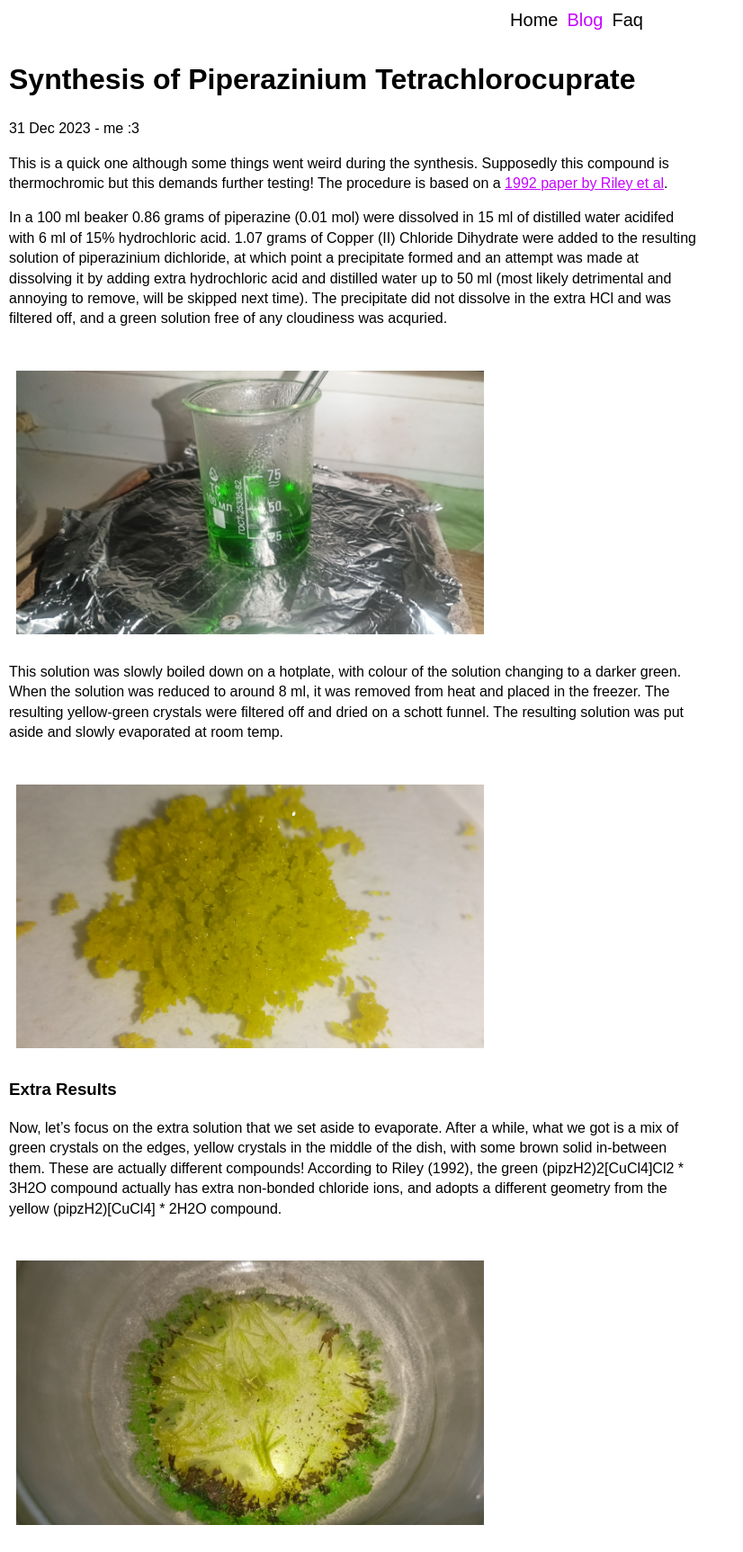
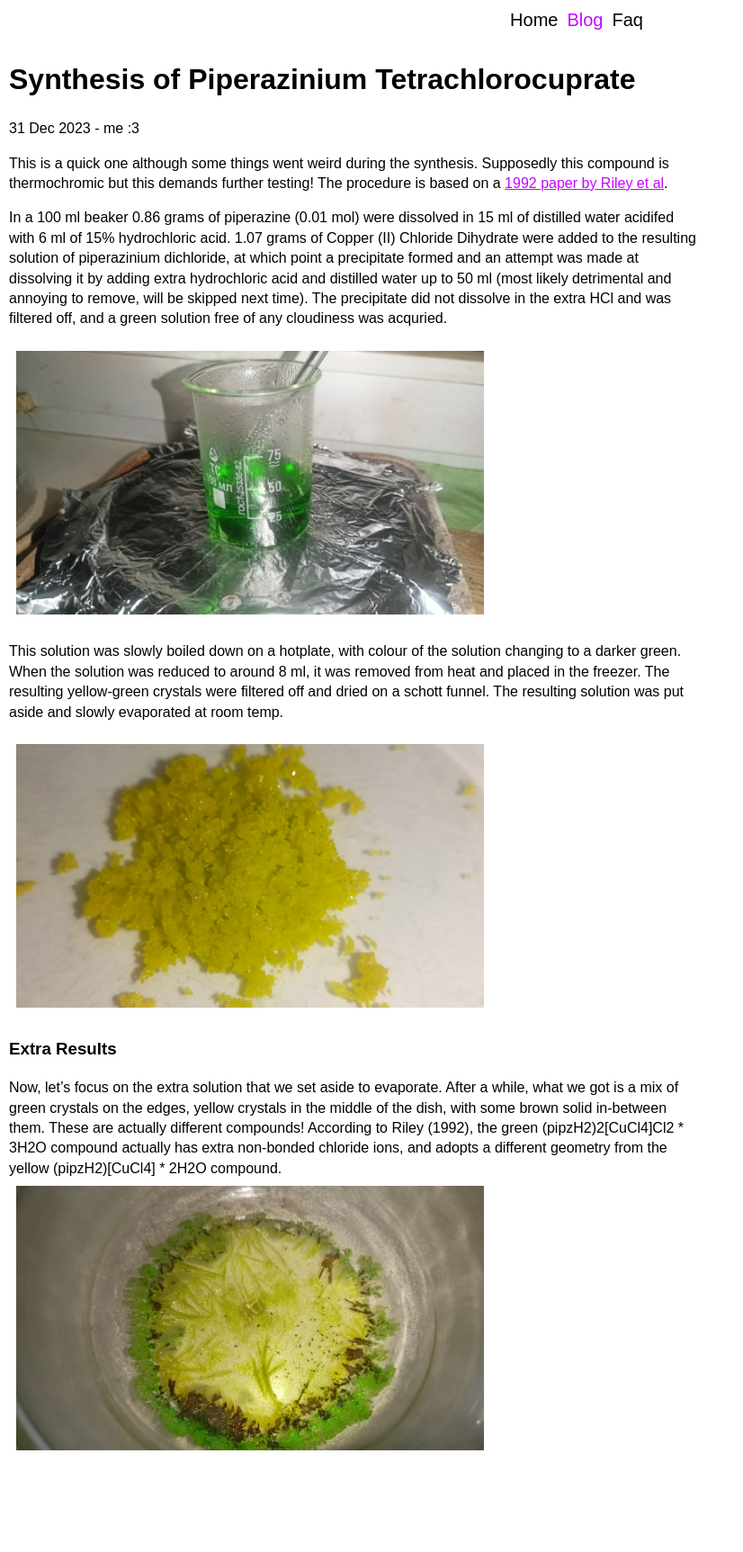
Before and after one commit to isopropyletherperoxide/isopropyletherperoxide.github.io, a Jekyll site: the page built from _posts/2023-12-31-Piperazine-Tetrachlorocuprate.md, in a window 1280 px wide. Shown: the whole page at 90% size, without its empty margins (0-826 px from the left). Built offline with Jekyll 4.4.1, drawn with Linux system fonts in a browser that asks for light colours; after the commit the page ends 1642 px from its top, so only the background shows below that.

Commit message:
piperazine

```diff
--- a/_posts/2023-12-31-Piperazine-Tetrachlorocuprate.md
+++ b/_posts/2023-12-31-Piperazine-Tetrachlorocuprate.md
@@ -12,13 +12,12 @@ This is a quick one although some things went weird during the synthesis. Suppos
 
 In a 100 ml beaker 0.86 grams of piperazine (0.01 mol) were dissolved in 15 ml of distilled water acidifed with 6 ml of 15% hydrochloric acid. 1.07 grams of Copper (II) Chloride Dihydrate were added to the resulting solution of piperazinium dichloride, at which point a precipitate formed and an attempt was made at dissolving it by adding extra hydrochloric acid and distilled water up to 50 ml (most likely detrimental and annoying to remove, will be skipped next time). The precipitate did not dissolve in the extra HCl and was filtered off, and a green solution free of any cloudiness was acquried.
 
-<br><img src="/assets/images/piperazine_tetrachlorocuprate_solution.jpg" width="520" alt="Darkish Green Solution in a 100 ml beaker being evaporated on a hotplate" title="Green Solution"><br>
+<img src="/assets/images/piperazine_tetrachlorocuprate_solution.jpg" width="520" alt="Darkish Green Solution in a 100 ml beaker being evaporated on a hotplate" title="Green Solution"><br>
 
 This solution was slowly boiled down on a hotplate, with colour of the solution changing to a darker green. When the solution was reduced to around 8 ml, it was removed from heat and placed in the freezer. The resulting yellow-green crystals were filtered off and dried on a schott funnel. The resulting solution was put aside and slowly evaporated at room temp.
 
-<br><img src="/assets/images/piperazine_tetrachlorocuprate.jpg" width="520" alt="Yellow-Green Crystals on a Dish" title="Yellow-Green Crystals"><br>
+<img src="/assets/images/piperazine_tetrachlorocuprate.jpg" width="520" alt="Yellow-Green Crystals on a Dish" title="Yellow-Green Crystals"><br>
 
 ### Extra Results
 Now, let's focus on the extra solution that we set aside to evaporate. After a while, what we got is a mix of green crystals on the edges, yellow crystals in the middle of the dish, with some brown solid in-between them. These are actually different compounds! According to Riley (1992), the green (pipzH2)2[CuCl4]Cl2 * 3H2O compound actually has extra non-bonded chloride ions, and adopts a different geometry from the yellow (pipzH2)[CuCl4] * 2H2O compound.
-
 <br><img src="/assets/images/piperazine_tetrachlorocuprate_polymorphs.jpg" width="520" alt="Yellow and Green Crystals on a Dish" title="Yellow and Green Crystals"><br>
```
